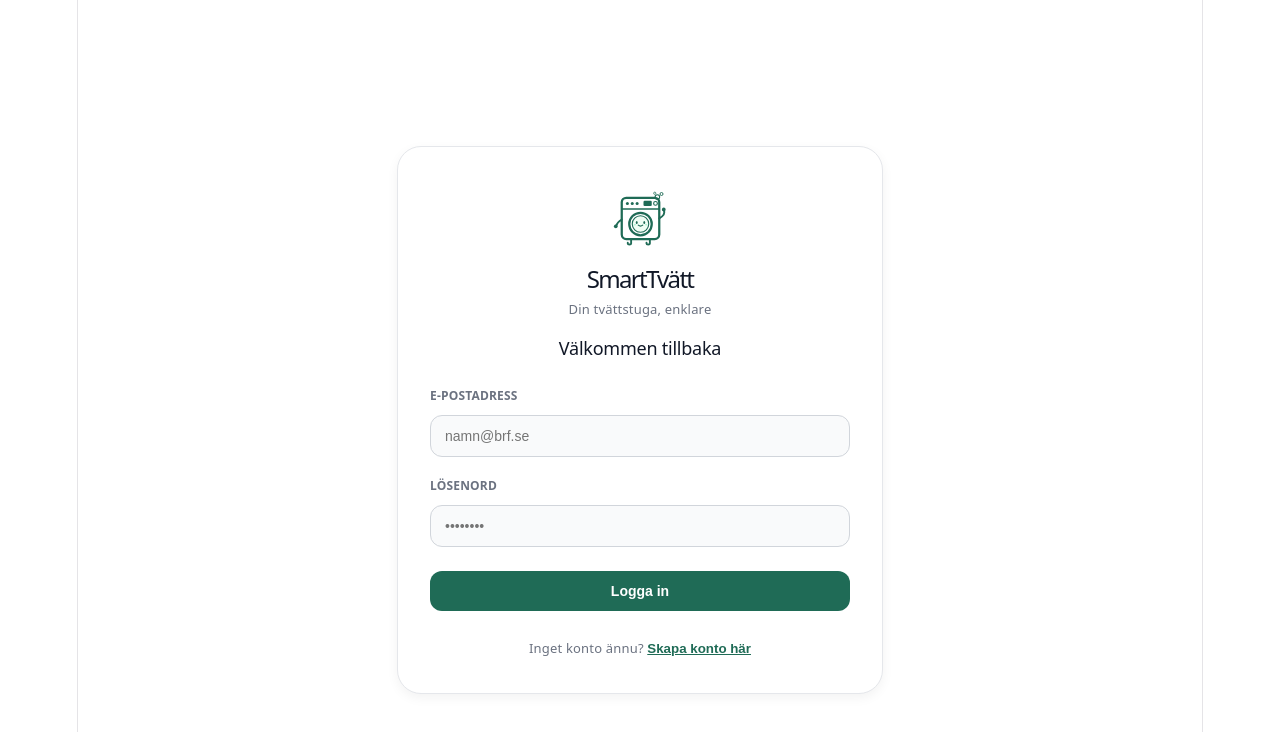
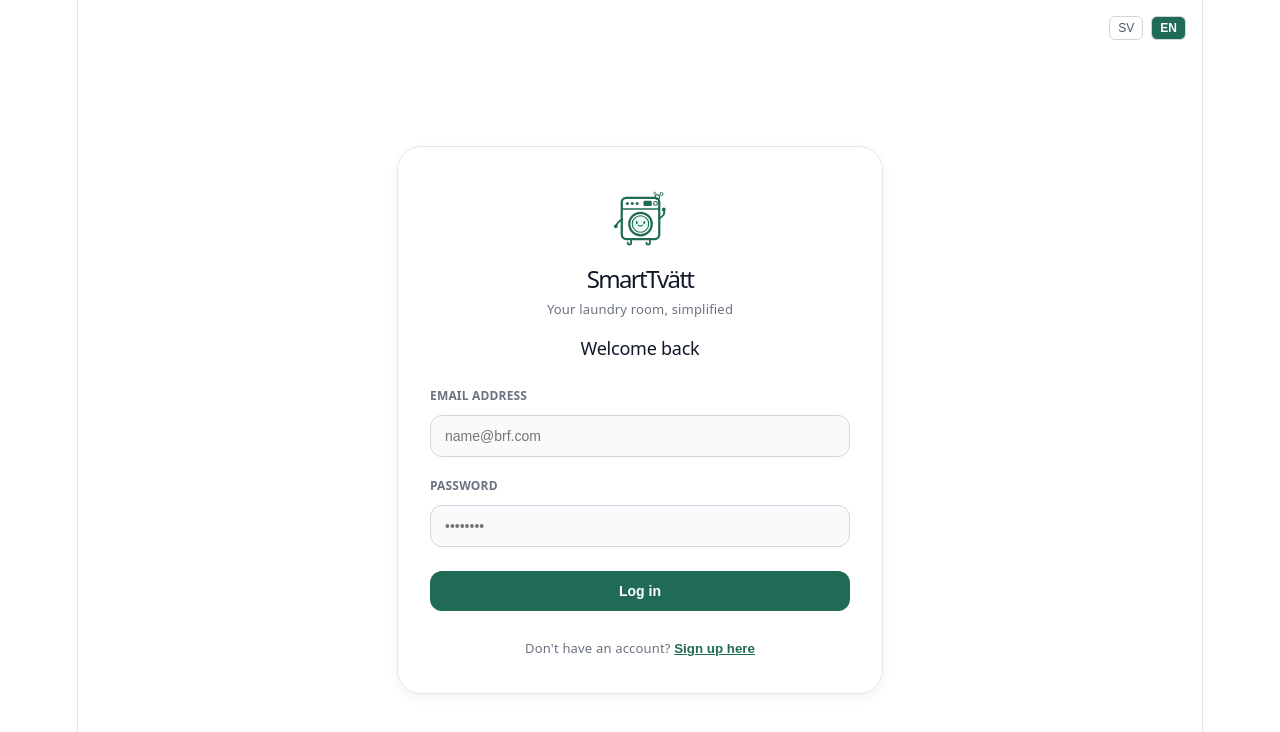
Before and after one commit to SmartTvatt/SmartTvatt, a React (Vite) app: page /login in a window 1280 px wide. Shown: the top 732 px of the page. Built offline with nearby package versions, Linux system fonts and the light colour scheme.

Commit message:
feat: Add i18n language switcher, role-based routing and form validation

```diff
--- a/package.json
+++ b/package.json
@@ -19,10 +19,13 @@
     "cors": "^2.8.6",
     "dotenv": "^18.0.6",
     "express": "^5.2.1",
+    "i18next": "^26.4.3",
+    "i18next-browser-languagedetector": "^8.2.1",
     "jsonwebtoken": "^9.0.3",
     "mongoose": "^9.11.1",
     "react": "^19.2.8",
     "react-dom": "^19.2.8",
+    "react-i18next": "^17.0.16",
     "react-router-dom": "^7.18.4"
   },
   "devDependencies": {
--- /dev/null
+++ b/src/i18n.js
@@ -0,0 +1,23 @@
+import i18n from 'i18next';
+import { initReactI18next } from 'react-i18next';
+import LanguageDetector from 'i18next-browser-languagedetector';
+
+import svTranslation from './locales/sv.json';
+import enTranslation from './locales/en.json';
+
+i18n
+  .use(LanguageDetector)
+  .use(initReactI18next)
+  .init({
+    resources: {
+      sv: { translation: svTranslation },
+      en: { translation: enTranslation },
+    },
+    fallbackLng: 'sv', // Svenska som standardspråk
+    debug: true, // Visar i18n-loggar i webbläsarens konsol så du ser om språket ändras
+    interpolation: {
+      escapeValue: false, // React sköter redan XSS-skydd
+    },
+  });
+
+export default i18n;
--- /dev/null
+++ b/src/locales/en.json
@@ -0,0 +1,29 @@
+{
+    "common": {
+      "appName": "SmartTvätt",
+      "tagline": "Your laundry room, simplified",
+      "loading": "Loading...",
+      "logout": "Log out"
+    },
+    "auth": {
+      "welcomeBack": "Welcome back",
+      "createAccount": "Create your account",
+      "emailLabel": "Email address",
+      "emailPlaceholder": "name@brf.com",
+      "passwordLabel": "Password",
+      "confirmPasswordLabel": "Confirm password",
+      "nameLabel": "Name",
+      "loginBtn": "Log in",
+      "loggingIn": "Logging in...",
+      "registerBtn": "Sign up",
+      "noAccount": "Don't have an account?",
+      "hasAccount": "Already have an account?",
+      "registerHere": "Sign up here",
+      "loginHere": "Log in here"
+    },
+    "nav": {
+      "dashboard": "Bookings",
+      "admin": "Admin",
+      "profile": "Profile"
+    }
+  }
--- /dev/null
+++ b/src/locales/sv.json
@@ -0,0 +1,29 @@
+{
+    "common": {
+      "appName": "SmartTvätt",
+      "tagline": "Din tvättstuga, enklare",
+      "loading": "Laddar...",
+      "logout": "Logga ut"
+    },
+    "auth": {
+      "welcomeBack": "Välkommen tillbaka",
+      "createAccount": "Skapa ditt konto",
+      "emailLabel": "E-postadress",
+      "emailPlaceholder": "namn@brf.se",
+      "passwordLabel": "Lösenord",
+      "confirmPasswordLabel": "Bekräfta lösenord",
+      "nameLabel": "Namn",
+      "loginBtn": "Logga in",
+      "loggingIn": "Loggar in...",
+      "registerBtn": "Skapa konto",
+      "noAccount": "Inget konto ännu?",
+      "hasAccount": "Har du redan ett konto?",
+      "registerHere": "Skapa konto här",
+      "loginHere": "Logga in här"
+    },
+    "nav": {
+      "dashboard": "Bokning",
+      "admin": "Admin",
+      "profile": "Profil"
+    }
+  }
--- a/src/views/App.jsx
+++ b/src/views/App.jsx
@@ -5,7 +5,7 @@ import BookingView from "./BookingView.jsx";
 import Dashboard from "./Dashboard.jsx";
 import Login from "./Login.jsx";
 import Register from "./Register.jsx";
-import { ProtectedRoute } from "../context/ProtectedRoute.jsx";
+import { ProtectedRoute } from "./ProtectedRoute.jsx";
 
 export default function App() {
   return (
--- /dev/null
+++ b/src/views/LanguageSwitcher.jsx
@@ -0,0 +1,46 @@
+import { useTranslation } from 'react-i18next';
+
+export default function LanguageSwitcher() {
+  const { i18n } = useTranslation();
+
+  const changeLanguage = (lng) => {
+    i18n.changeLanguage(lng);
+  };
+
+  return (
+    <div style={{ display: 'flex', gap: '8px', alignItems: 'center' }}>
+      <button
+        type="button"
+        onClick={() => changeLanguage('sv')}
+        style={{
+          background: i18n.language.startsWith('sv') ? '#1F6B56' : 'transparent',
+          color: i18n.language.startsWith('sv') ? '#ffffff' : '#4B5563',
+          border: '1px solid #D1D5DB',
+          borderRadius: '6px',
+          padding: '4px 8px',
+          cursor: 'pointer',
+          fontWeight: i18n.language.startsWith('sv') ? '600' : 'normal',
+          fontSize: '12px'
+        }}
+      >
+        SV
+      </button>
+      <button
+        type="button"
+        onClick={() => changeLanguage('en')}
+        style={{
+          background: i18n.language.startsWith('en') ? '#1F6B56' : 'transparent',
+          color: i18n.language.startsWith('en') ? '#ffffff' : '#4B5563',
+          border: '1px solid #D1D5DB',
+          borderRadius: '6px',
+          padding: '4px 8px',
+          cursor: 'pointer',
+          fontWeight: i18n.language.startsWith('en') ? '600' : 'normal',
+          fontSize: '12px'
+        }}
+      >
+        EN
+      </button>
+    </div>
+  );
+}
--- a/src/views/Login.jsx
+++ b/src/views/Login.jsx
@@ -1,9 +1,14 @@
 import { useState, useContext } from 'react';
 import { useNavigate } from 'react-router-dom';
+import { useTranslation } from 'react-i18next'; // 1. Importera useTranslation
 import { AuthContext } from '../context/AuthContext';
 import logo from '../assets/logo.svg';
+import LanguageSwitcher from './LanguageSwitcher.jsx';
 
 export default function Login() {
+  // 2. Hämta t-funktionen från i18next
+  const { t } = useTranslation();
+
   // States för formulärdata, felmeddelanden och laddningsstatus
   const [email, setEmail] = useState('');
   const [password, setPassword] = useState('');
@@ -20,6 +25,18 @@ export default function Login() {
     setErrorMessage('');
     setLoading(true);
 
+    // Klientsidsvalidering
+    if (!email.includes('@')) {
+      setErrorMessage('Ange en giltig e-postadress.');
+      return;
+    }
+    if (password.length < 6) {
+      setErrorMessage('Lösenordet måste vara minst 6 tecken.');
+      return;
+    }
+
+    setLoading(true);
+
     try {
       const res = await fetch('http://localhost:5001/api/auth/login', {
         method: 'POST',
@@ -31,7 +48,13 @@ export default function Login() {
 
       if (res.ok) {
         login(data.token, data.user);
-        navigate('/dashboard');
+
+        // Omdirigera baserat på roll
+        if (data.user.role === 'admin') {
+          navigate('/admin');
+        } else {
+          navigate('/');
+        }
       } else {
         setErrorMessage(data.message || 'Felaktiga inloggningsuppgifter');
       }
@@ -44,7 +67,13 @@ export default function Login() {
   };
 
   return (
-    // Huvudcontainer som centrerar kortet på skärmen
+    <div style={{ position: 'relative', minHeight: '100vh', backgroundColor: '#ffffff' }}>
+      {/* Språkväljare i övre högra hörnet */}
+      <div style={{ position: 'absolute', top: '16px', right: '16px', zIndex: 10 }}>
+        <LanguageSwitcher />
+      </div>
+
+      {/* Huvudcontainer som centrerar kortet på skärmen */}
       <div style={{
         minHeight: '100vh',
         backgroundColor: '#ffffff',
@@ -77,9 +106,15 @@ export default function Login() {
                 margin: '0 auto 12px auto',
               }}
             />
-          <h1 style={{ fontSize: '24px', margin: '0 0 4px 0', color: '#111827' }}>SmartTvätt</h1>
-          <p style={{ margin: '0 0 16px 0', fontSize: '13px', color: '#6B7280' }}>Din tvättstuga, enklare</p>
-          <h2 style={{ fontSize: '18px', margin: '0', color: '#111827' }}>Välkommen tillbaka</h2>
+            <h1 style={{ fontSize: '24px', margin: '0 0 4px 0', color: '#111827' }}>
+              {t('common.appName')}
+            </h1>
+            <p style={{ margin: '0 0 16px 0', fontSize: '13px', color: '#6B7280' }}>
+              {t('common.tagline')}
+            </p>
+            <h2 style={{ fontSize: '18px', margin: '0', color: '#111827' }}>
+              {t('auth.welcomeBack')}
+            </h2>
           </div>
 
           {/* Felmeddelande-box vid misslyckad inloggning */}
@@ -101,14 +136,14 @@ export default function Login() {
           <form onSubmit={handleSubmit} style={{ display: 'flex', flexDirection: 'column', gap: '16px' }}>
             <div style={{ display: 'flex', flexDirection: 'column', gap: '6px' }}>
               <label style={{ fontSize: '12px', fontWeight: '600', color: '#6B7280', textTransform: 'uppercase' }}>
-              E-postadress
+                {t('auth.emailLabel')}
               </label>
               <input
                 type="email"
                 required
                 value={email}
                 onChange={(e) => setEmail(e.target.value)}
-              placeholder="namn@brf.se"
+                placeholder={t('auth.emailPlaceholder')}
                 style={{
                   padding: '12px 14px',
                   borderRadius: '12px',
@@ -123,7 +158,7 @@ export default function Login() {
 
             <div style={{ display: 'flex', flexDirection: 'column', gap: '6px' }}>
               <label style={{ fontSize: '12px', fontWeight: '600', color: '#6B7280', textTransform: 'uppercase' }}>
-              Lösenord
+                {t('auth.passwordLabel')}
               </label>
               <input
                 type="password"
@@ -159,13 +194,13 @@ export default function Login() {
                 opacity: loading ? 0.7 : 1,
               }}
             >
-            {loading ? 'Loggar in...' : 'Logga in'}
+              {loading ? t('auth.loggingIn') : t('auth.loginBtn')}
             </button>
           </form>
 
           {/* Navigationslänk till registrering */}
           <div style={{ marginTop: '24px', textAlign: 'center', fontSize: '13px', color: '#6B7280' }}>
-          <span>Inget konto ännu? </span>
+            <span>{t('auth.noAccount')} </span>
             <button
               type="button"
               onClick={() => navigate('/register')}
@@ -179,8 +214,9 @@ export default function Login() {
                 textDecoration: 'underline',
               }}
             >
-            Skapa konto här
+              {t('auth.registerHere')}
             </button>
+          </div>
         </div>
       </div>
     </div>
--- a/src/views/main.jsx
+++ b/src/views/main.jsx
@@ -1,9 +1,9 @@
+import '../i18n'; // Importera i18n-konfigurationen
 import { StrictMode } from 'react'
 import { createRoot } from 'react-dom/client'
 import './index.css'
 import App from './App.jsx'
 import { AuthProvider } from '../context/AuthProvider.jsx';
-
 
 createRoot(document.getElementById('root')).render(
   <StrictMode>
```
Also changed, not shown: src/views/ProtectedRoute.jsx (renamed from src/context/ProtectedRoute.jsx), 1 other file (tests, documents, lock files or other folders). Lines whose indentation alone changed are shown as unchanged.
